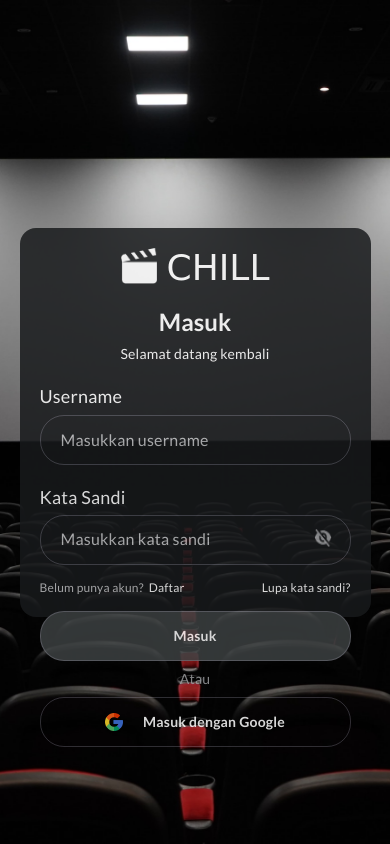
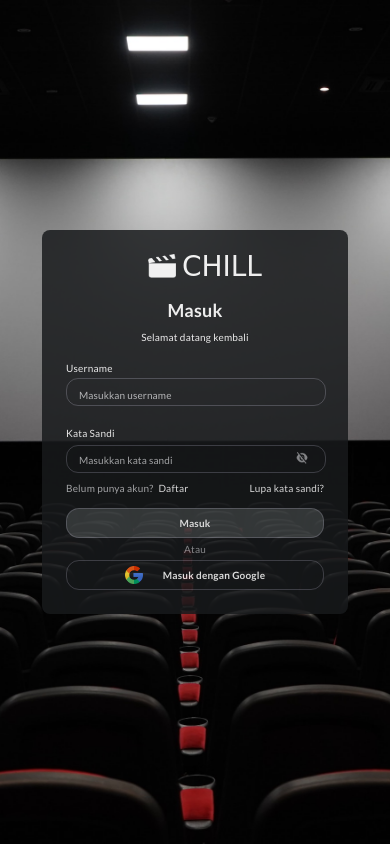
Before and after one commit to itsArchi/chill, a plain HTML site: page Login/index.html in a window 390 px wide. Drawn offline with Linux system fonts and the light colour scheme; a web font is replaced by a local one.

Commit message:
fix: css mobile

```diff
--- a/Login/style.css
+++ b/Login/style.css
@@ -1,8 +1,9 @@
-*, html {
+*,
+html {
   margin: 0;
   padding: 0;
   box-sizing: border-box;
-    font-family: 'Lato', sans-serif;
+  font-family: "Lato", sans-serif;
 }
 
 body {
@@ -21,7 +22,7 @@
   width: 529px;
   height: 663px;
   padding: 40px;
-    background-color: #181A1C;
+  background-color: #181a1c;
   opacity: 84%;
   gap: 37px;
   border-radius: 16px;
@@ -41,11 +42,11 @@
 
 .logo p {
   display: flex;
-    font-family: 'Londrina Solid', cursive;
+  font-family: "Londrina Solid", cursive;
   font-size: 50px;
   line-height: 55px;
   align-items: center;
-    color: #FFF;
+  color: #fff;
 }
 
 .text-login {
@@ -55,7 +56,7 @@
   width: 174px;
   height: 65px;
   gap: 8px;
-    color: #FFF;
+  color: #fff;
 }
 
 .text-login h3 {
@@ -81,7 +82,7 @@
 .username p {
   display: flex;
   align-items: center;
-    color: #FFF;
+  color: #fff;
   font-size: 18px;
   font-weight: 500;
   line-height: 25.2px;
@@ -90,11 +91,11 @@
 
 .username input {
   font-size: 16px;
-    color: #FFF;
+  color: #fff;
   background-color: transparent;
   width: 449px;
   height: 50px;
-    border: 1px solid #E7E3FC3B;
+  border: 1px solid #e7e3fc3b;
   border-radius: 24px;
   padding: 14px 20px 14px 20px;
   gap: 10px;
@@ -104,7 +105,7 @@
   display: flex;
   align-items: center;
   font-size: 16px;
-    color: #C1C2C4;
+  color: #c1c2c4;
   line-height: 22.4px;
   letter-spacing: 0.2px;
 }
@@ -126,7 +127,7 @@
 .password p {
   display: flex;
   align-items: center;
-    color: #FFF;
+  color: #fff;
   font-size: 18px;
   font-weight: 500;
   line-height: 25.2px;
@@ -142,8 +143,8 @@
 .input-password input {
   width: 449px;
   height: 50px;
-    border: 1px solid #E7E3FC3B;
-    color: #FFF;
+  border: 1px solid #e7e3fc3b;
+  color: #fff;
   border-radius: 24px;
   padding: 14px 20px;
   gap: 10px;
@@ -165,7 +166,7 @@
   display: flex;
   align-items: center;
   font-size: 16px;
-    color: #C1C2C4;
+  color: #c1c2c4;
   line-height: 22.4px;
   letter-spacing: 0.2px;
 }
@@ -177,14 +178,14 @@
 
 .regis-forget p {
   display: flex;
-    color: #C1C2C4;
+  color: #c1c2c4;
   line-height: 22.4px;
   letter-spacing: 0.2px;
   align-items: center;
 }
 
 .regis-forget p a {
-    color: #FFF;
+  color: #fff;
   text-decoration: none;
   padding-left: 5px;
 }
@@ -203,9 +204,9 @@
   justify-content: center;
   width: 100%;
   height: 50px;
-    background-color: #3D4142;
-    color: #FFF;
-    border: 1px solid #E7E3FC3B;
+  background-color: #3d4142;
+  color: #fff;
+  border: 1px solid #e7e3fc3b;
   border-radius: 24px;
   padding: 14px 20px;
   text-decoration: none;
@@ -218,7 +219,7 @@
 .button-login p {
   display: flex;
   justify-content: center;
-    color: #9D9EA1;
+  color: #9d9ea1;
   font-weight: 500;
   font-size: 14px;
   line-height: 19.6px;
@@ -241,63 +242,105 @@
   }
 
   .container-login {
-      width: 90%;
-      height: auto;
-      padding: 20px;
+    width: 306px;
+    height: 384px;
+    padding: 24px;
+    border-radius: 8px;
     gap: 20px;
   }
 
   .username,
-    .container-password,
-    .button-login {
-      width: 100%;
+  .container-password {
+    width: 258px;
+    height: 45px;
+    gap: 3px;
+  }
+
+  .username p,
+  .container-password p {
+    font-size: 10px;
+    font-weight: 500;
+    line-height: 14px;
+    letter-spacing: 0.2px;
   }
 
   .username input,
   .input-password input {
-      width: 100%;
+    width: 260px;
+    height: 28px;
+    border-radius: 12px;
+    padding: 8px 12px;
+    gap: 5px;
+  }
+
+  .username input::placeholder,
+  .input-password input::placeholder {
+    font-size: 10px;
+    line-height: 12px;
+    letter-spacing: 0.12px;
   }
 
   .logo {
-      width: auto;
-      height: auto;
+    width: 94px;
+    height: 24px;
+    gap: 6px;
   }
 
   .logo img {
-      width: 36px;
-      height: 36px;
+    width: 28px;
+    height: 24px;
   }
 
   .logo p {
-      font-size: 36px;
-      line-height: 40px;
+    font-size: 28px;
+    line-height: 31px;
   }
 
   .text-login {
-      width: auto;
-      height: auto;
+    width: 111px;
+    height: 43px;
+    gap: 4px;
   }
 
   .text-login h3 {
-      font-size: 24px;
-      line-height: 28px;
+    font-size: 18px;
+    font-weight: 700;
+    line-height: 25px;
+    letter-spacing: 0.2px;
   }
 
   .text-login p {
-      font-size: 14px;
+    font-size: 10px;
     line-height: 20px;
+    letter-spacing: 0.2px;
+  }
+
+  .input-password img {
+    width: 12px;
+    height: 12px;
   }
 
   .button-login {
-      height: auto;
+    width: 258px;
+    height: 79px;
+    margin-top: 10px;
+    gap: 4px;
   }
 
   .button-login a {
-      font-size: 14px;
-      padding: 12px 20px;
+    height: 30px;
+    border-radius: 13px;
+    font-size: 10px;
+    font-weight: 600;
+    line-height: 14px;
+    letter-spacing: 0.2px;
+    padding: 8px 12px;
   }
 
   .regis-forget p {
-      font-size: 12px;
+    margin-top: 5px;
+    font-size: 10px;
+    line-height: 14px;
+    letter-spacing: 0.2px;
   }
 }
```
Also changed, not shown: Login/index.html (+4 -2 lines), NewsFeeds/index.html (added, +11 -0 lines), Register/style.css (+7 -3 lines), NewsFeeds/style.css (added). Lines whose indentation alone changed are shown as unchanged.
